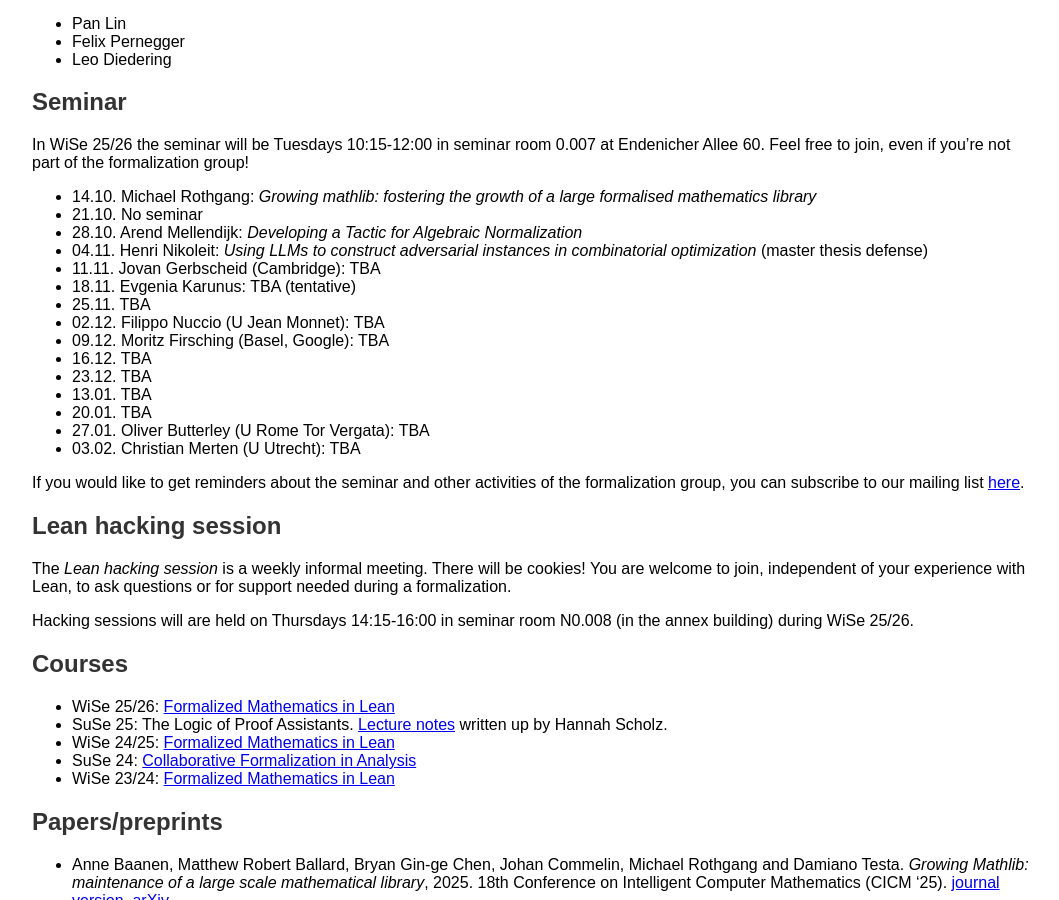
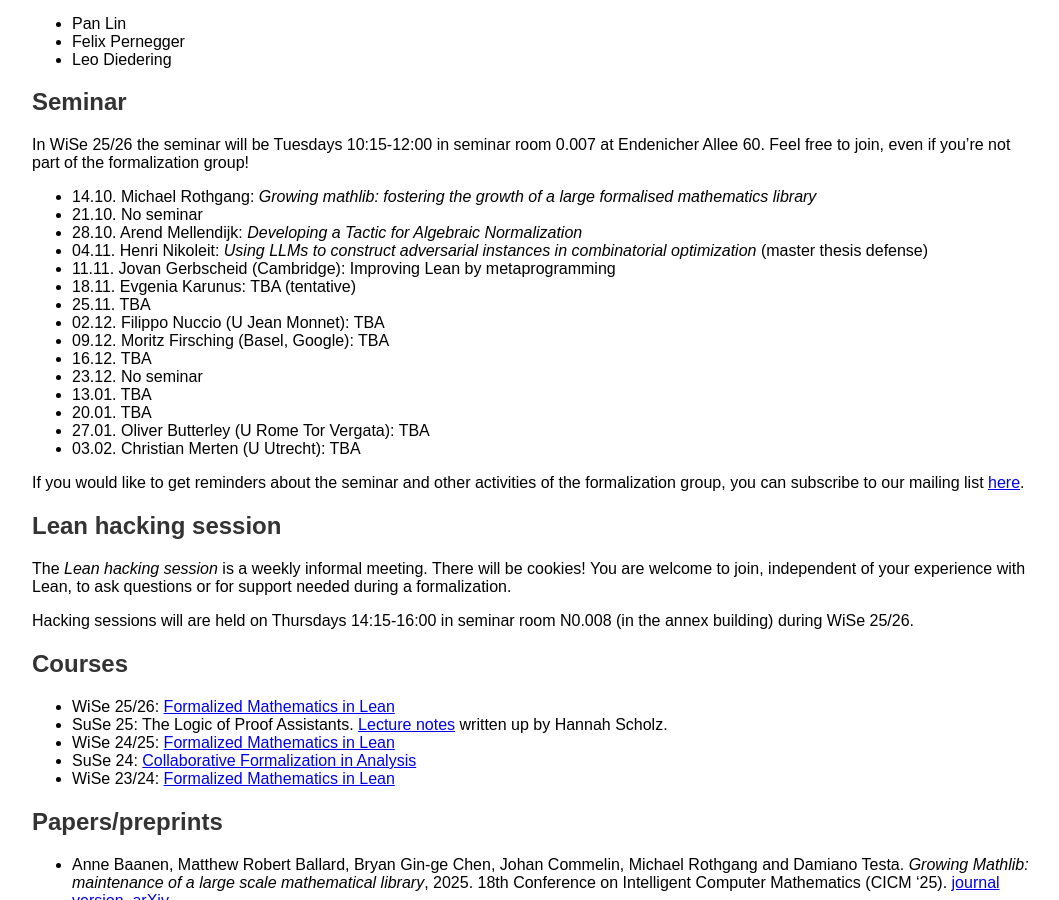
Before and after one commit to fpvandoorn/fpvandoorn.github.io, a Jekyll site: the page built from formalized-mathematics.md, in a window 1280 px wide and 900 px high, scrolled down 564 px. Shown: the whole window, without its empty margins (108-1167 px from the left). Built offline with Jekyll 4.4.1, drawn with Linux system fonts in a browser that asks for light colours; our own code applies the rules of GitHub Pages for plain Markdown files.

Commit message:
Update formalized-mathematics.md (#22)

```diff
--- a/formalized-mathematics.md
+++ b/formalized-mathematics.md
@@ -46,13 +46,13 @@ In WiSe 25/26 the seminar will be Tuesdays 10:15-12:00 in seminar room 0.007 at
 * 21.10. No seminar
 * 28.10. Arend Mellendijk: *Developing a Tactic for Algebraic Normalization*
 * 04.11. Henri Nikoleit: *Using LLMs to construct adversarial instances in combinatorial optimization* (master thesis defense)
-* 11.11. Jovan Gerbscheid (Cambridge): TBA
+* 11.11. Jovan Gerbscheid (Cambridge): Improving Lean by metaprogramming
 * 18.11. Evgenia Karunus: TBA (tentative)
 * 25.11. TBA
 * 02.12. Filippo Nuccio (U Jean Monnet): TBA
 * 09.12. Moritz Firsching (Basel, Google): TBA
 * 16.12. TBA
-* 23.12. TBA
+* 23.12. No seminar
 * 13.01. TBA
 * 20.01. TBA
 * 27.01. Oliver Butterley (U Rome Tor Vergata): TBA
```
